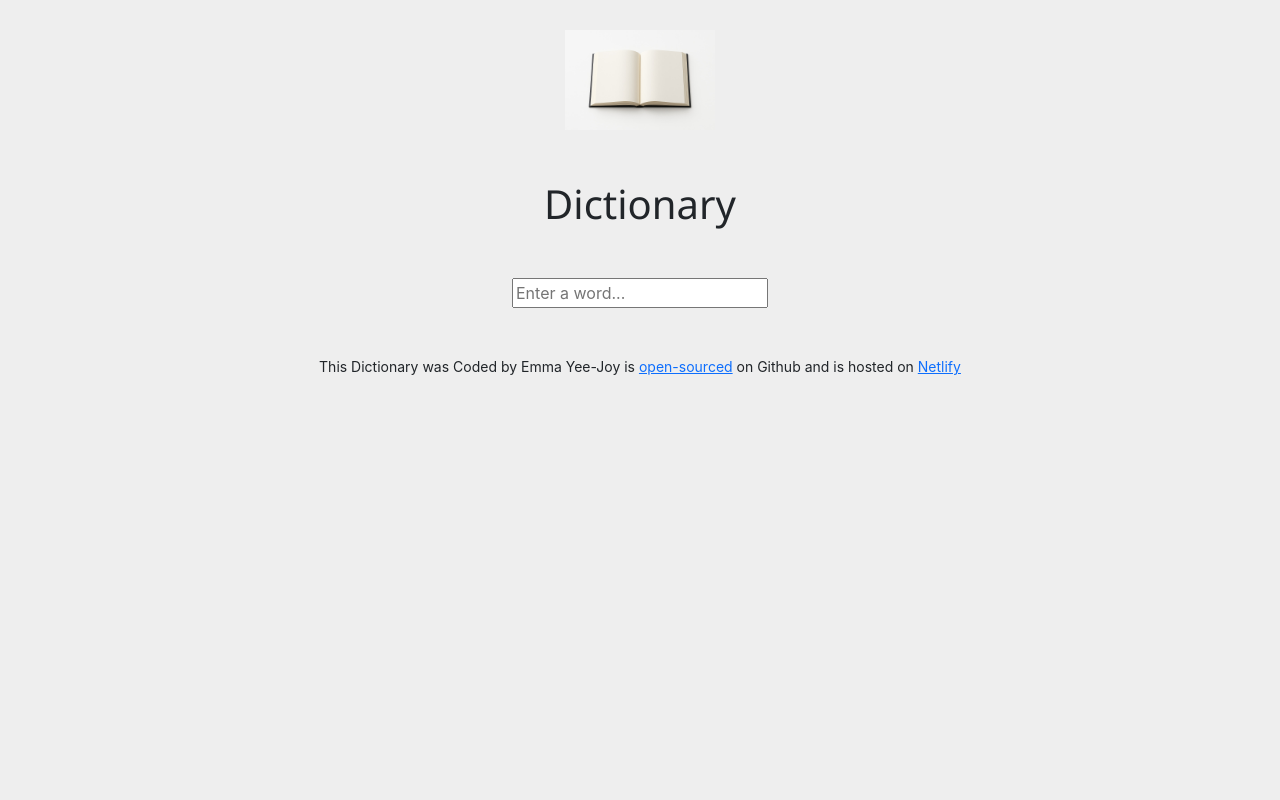
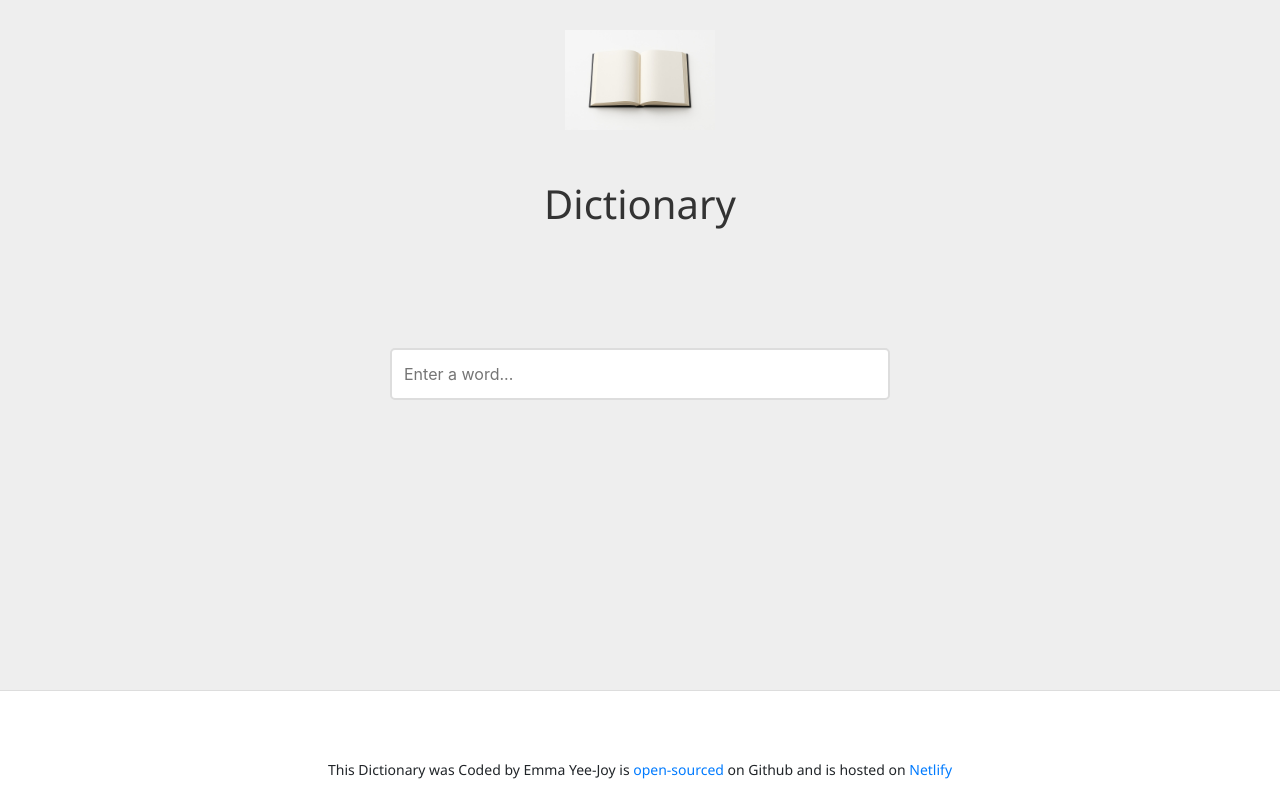
Before and after one commit to eyeej/shecodes-dictionary, a React (Create React App) app: page / in a window 1280 px wide. Built offline with nearby package versions, Linux system fonts and the light colour scheme.

Commit message:
css updated

```diff
--- a/src/App.css
+++ b/src/App.css
@@ -1,15 +1,23 @@
 body {
-  background:#eeeeee;
+  background: #eeeeee;
+}
+
+.App {
+  min-height: 100vh;
+  display: flex;
+  flex-direction: column;
 }
 
 .App-header {
   margin: 30px 0;
+  text-align: center;
 }
 
 h1 {
   margin: 30px 0;
   padding: 20px;
   font-family: 'Segoe UI', Tahoma, Geneva, Verdana, sans-serif;
+  color: #333;
 }
 
 .App-logo {
@@ -18,6 +26,29 @@ h1 {
   margin: 0 auto;
 }
 
-.footer {
+main {
+  flex: 1;
+  padding: 20px;
+}
+
+footer {
   font-family: 'Segoe UI', Tahoma, Geneva, Verdana, sans-serif;
+  text-align: center;
+  padding: 20px;
+  background: #fff;
+  border-top: 1px solid #ddd;
+  margin-top: 40px;
 }
+
+footer a {
+  color: #007bff;
+  text-decoration: none;
+}
+
+footer a:hover {
+  text-decoration: underline;
+}
+
+.text-center {
+  text-align: center;
+}
--- a/src/Dictionary.css
+++ b/src/Dictionary.css
@@ -1,3 +1,110 @@
 .Dictionary {
     text-align: center;
+    max-width: 800px;
+    margin: 0 auto;
+    padding: 20px;
 }
+
+.Dictionary form {
+    margin-bottom: 30px;
+}
+
+.Dictionary input {
+    width: 100%;
+    max-width: 500px;
+    padding: 12px;
+    font-size: 16px;
+    border: 2px solid #ddd;
+    border-radius: 5px;
+    font-family: inherit;
+}
+
+.Dictionary input:focus {
+    outline: none;
+    border-color: #007bff;
+}
+
+.Result {
+    text-align: left;
+    margin-top: 30px;
+    padding: 20px;
+    background: white;
+    border-radius: 8px;
+    box-shadow: 0 2px 8px rgba(0,0,0,0.1);
+}
+
+.Result h2 {
+    color: #333;
+    margin: 0 0 10px 0;
+    font-size: 28px;
+}
+
+.phonetic {
+    color: #666;
+    font-style: italic;
+    margin-bottom: 20px;
+}
+
+.Meaning {
+    margin: 20px 0;
+    padding: 15px;
+    background: #f9f9f9;
+    border-left: 4px solid #007bff;
+    border-radius: 4px;
+}
+
+.Meaning h3 {
+    color: #007bff;
+    margin: 0 0 15px 0;
+    font-size: 18px;
+}
+
+.Meaning h4 {
+    color: #555;
+    margin: 15px 0 10px 0;
+    font-size: 14px;
+}
+
+.definition {
+    margin: 10px 0;
+    padding: 10px;
+    background: white;
+    border-radius: 4px;
+}
+
+.definition p {
+    margin: 5px 0;
+}
+
+.definition strong {
+    color: #333;
+}
+
+.definition em {
+    color: #666;
+    font-style: italic;
+}
+
+.Phonetic {
+    margin: 15px 0;
+    padding: 10px;
+    background: #f0f0f0;
+    border-radius: 5px;
+    text-align: left;
+}
+
+.Phonetic a {
+    color: #007bff;
+    text-decoration: none;
+    font-weight: bold;
+    margin-right: 10px;
+}
+
+.Phonetic a:hover {
+    text-decoration: underline;
+}
+
+.Phonetic p {
+    margin: 5px 0;
+    color: #666;
+}
--- a/src/Meaning.js
+++ b/src/Meaning.js
@@ -2,22 +2,32 @@ import React from "react";
 import './App.css';
 
 export default function Meaning(props) {
-    console.log(props.meaning);
+    console.log("Meaning:", props.meaning);
+
+    if (!props.meaning) return null;
+
+    const definitions = props.meaning.definitions || [];
+
     return (
         <div className="Meaning">
             <h3>{props.meaning.partOfSpeech}</h3>
-            <p>
-                <strong>{props.meaning.definition}</strong>
-            </p>
-            {props.meaning.example && (
-                <p>
-                    <em>Example: "{props.meaning.example}"</em>
-                </p>
+            <h4>Definitions:</h4>
+            {definitions.map((def, index) => (
+                <div key={index} className="definition">
+                    <p><strong>{def.definition}</strong></p>
+                    {def.example && (
+                        <p><em>Example: "{def.example}"</em></p>
+                    )}
+                    {def.synonyms && def.synonyms.length > 0 && (
+                        <p><strong>Synonyms:</strong> {def.synonyms.join(", ")}</p>
+                    )}
+                </div>
+            ))}
+            {props.meaning.synonyms && props.meaning.synonyms.length > 0 && (
+                <p><strong>Related Synonyms:</strong> {props.meaning.synonyms.join(", ")}</p>
             )}
-            {props.meaning.synonyms && props.meaning.synonyms.length > 0 && (
-                <p>
-                    <strong>Synonyms:</strong> {props.meaning.synonyms.join(", ")}
-                </p>
+            {props.meaning.antonyms && props.meaning.antonyms.length > 0 && (
+                <p><strong>Antonyms:</strong> {props.meaning.antonyms.join(", ")}</p>
             )}
         </div>
     );
--- a/src/Phonetics.js
+++ b/src/Phonetics.js
@@ -2,15 +2,19 @@ import React from "react";
 import './App.css';
 
 export default function Phonetics(props) {
-    console.log(props.phonetics);
+    console.log("Phonetics:", props.phonetics);
+
+    if (!props.phonetics) return null;
+
     return (
         <div className="Phonetic">
-        <a href={props.phonetics.audio} target="_blank" rel="noreferrer">
-        Listen
-        </a>
-        <br />
-        {props.phonetics.text}
+            {props.phonetics.audio && (
+                <a href={props.phonetics.audio} target="_blank" rel="noreferrer">
+                    🔊 Listen
+                </a>
+            )}
+            <br />
+            {props.phonetics.text && <p>{props.phonetics.text}</p>}
         </div>
-    )
-
+    );
 }
--- a/src/Results.js
+++ b/src/Results.js
@@ -4,12 +4,15 @@ import Phonetics from "./Phonetics.js";
 import './App.css';
 
 export default function Results(props) {
-    console.log(JSON.stringify(props.results, null, 2));
+    console.log("Results:", JSON.stringify(props.results, null, 2));
+
     if (props.results) {
         return (
             <div className="Result">
                 <h2>{props.results.word}</h2>
-                <p>{props.results.definition}</p>
+                {props.results.phonetic && (
+                    <p className="phonetic">{props.results.phonetic}</p>
+                )}
                 {props.results.meanings && props.results.meanings.map(function(meaning, index) {
                     return (
                         <div key={index}>
@@ -17,7 +20,10 @@ export default function Results(props) {
                         </div>
                     );
                 })}
-                {props.results.Phonetics && props.results.Phonetics.map(function(phonetic, index) {
+                {props.results.phonetics && props.results.phonetics.length > 0 && (
+                    <div>
+                        <h3>Phonetics:</h3>
+                        {props.results.phonetics.map(function(phonetic, index) {
                             return (
                                 <div key={index}>
                                     <Phonetics phonetics={phonetic} />
@@ -25,8 +31,10 @@ export default function Results(props) {
                             );
                         })}
                     </div>
+                )}
+            </div>
         );
     } else {
-        return null;
+        return <p>No results yet. Try searching for a word!</p>;
     }
 }
```
Also changed, not shown: public/manifest.json. Lines whose indentation alone changed are shown as unchanged.
